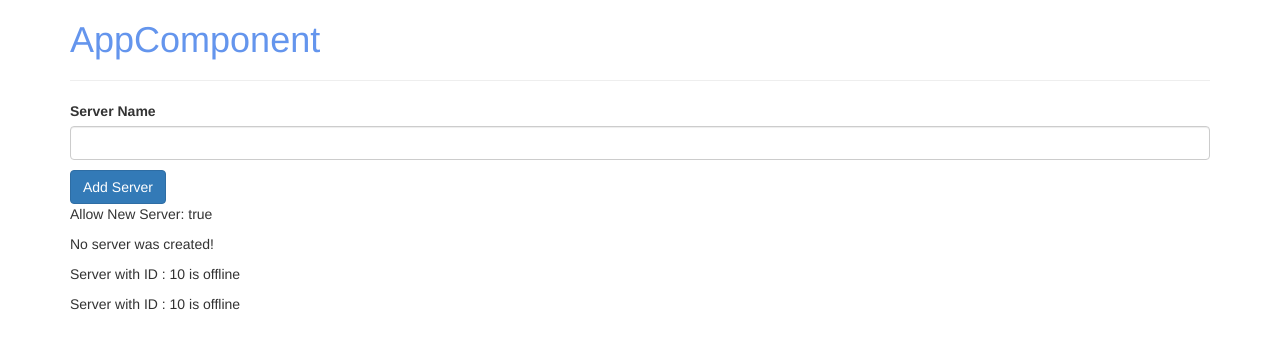
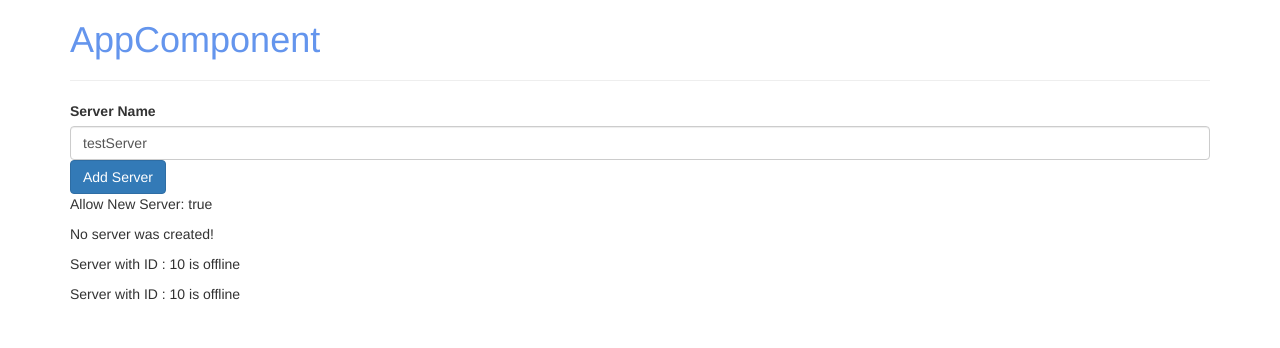
Before and after one commit to schemr/angular4-study, an Angular app in the folder basic/: page / in a window 1280 px wide. Shown: the top 348 px of the page. Built offline with nearby package versions, Linux system fonts and the light colour scheme.

Commit message:
Two-way data binding test

```diff
--- a/basic/src/app/servers/servers.component.html
+++ b/basic/src/app/servers/servers.component.html
@@ -7,7 +7,7 @@
   type="text"
   class="form-control"
   [(ngModel)]="serverName">
-<p>{{serverName}}</p>
+<!--<p>{{serverName}}</p>-->
 <button
   class="btn btn-primary"
   [disabled]="!allowNewServer"
--- a/basic/src/app/servers/servers.component.ts
+++ b/basic/src/app/servers/servers.component.ts
@@ -8,7 +8,7 @@
 export class ServersComponent implements OnInit {
   allowNewServer = false;
   serverCreationStatus = "No server was created!"
-  serverName = '';
+  serverName = 'testServer';
   constructor() {
     setTimeout(()=>{
       this.allowNewServer = true;
@@ -18,7 +18,7 @@
   ngOnInit() {
   }
   onCreateServer(){
-    this.serverCreationStatus = 'Server was created!'
+    this.serverCreationStatus = 'Server was created!' + this.serverName;
   }
   onUpdateServerName(event: Event){
     this.serverName = (<HTMLInputElement>event.target).value;
```
